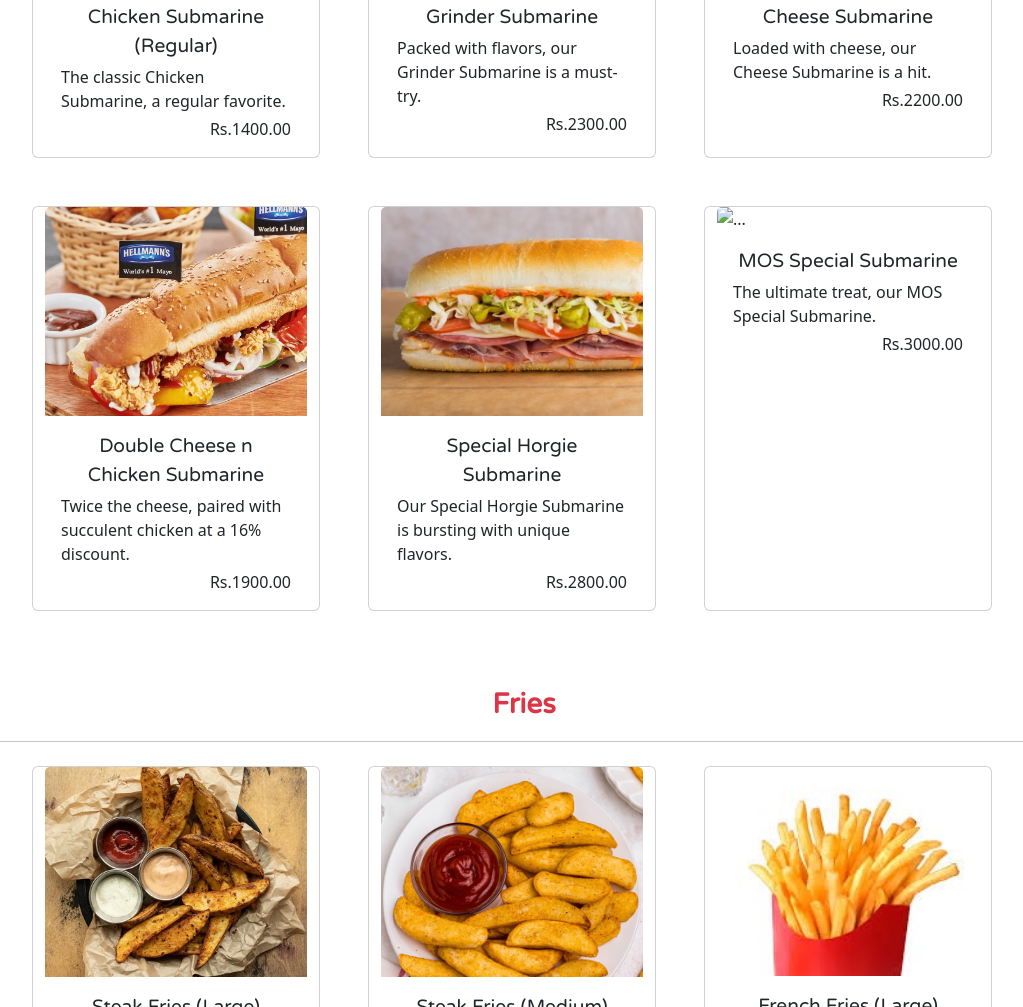
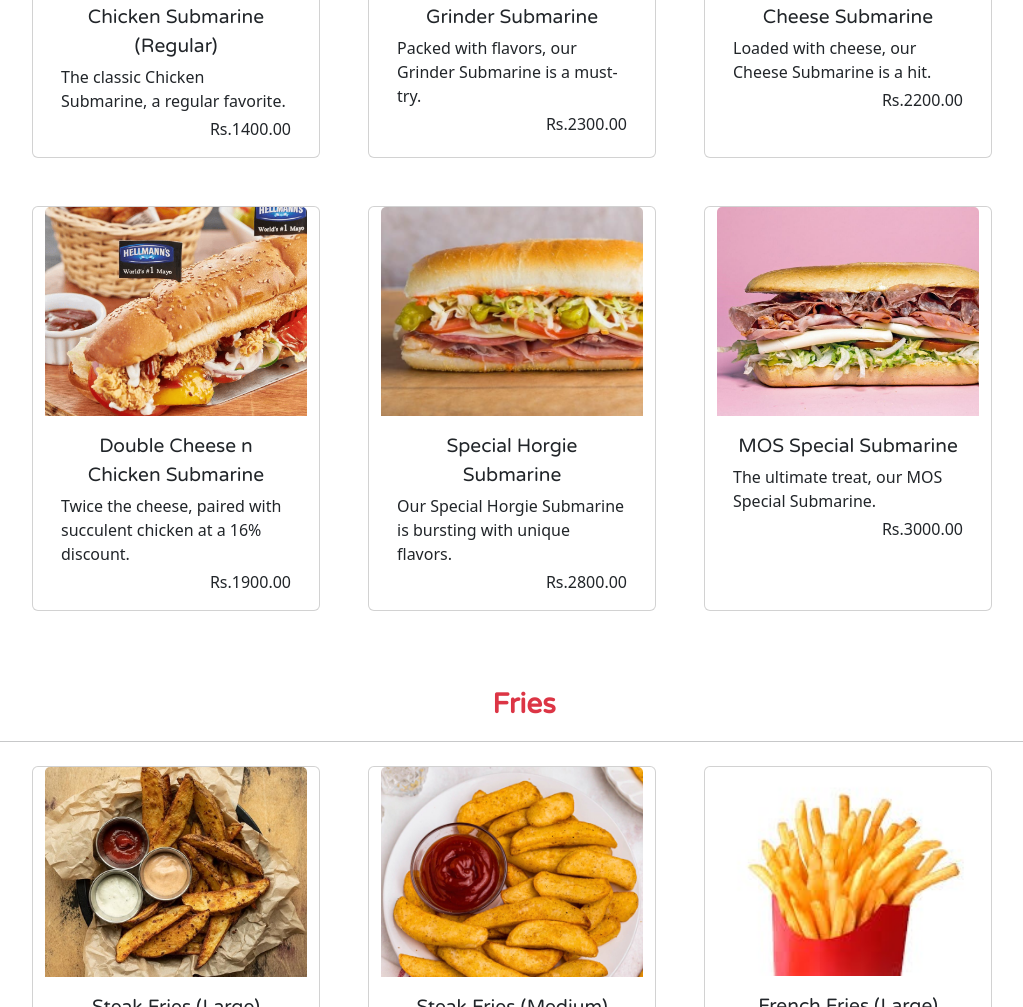
Before and after one commit to Chanuka-Methsithum/Burger_Shop, a plain HTML site: page index.html in a window 1280 px wide. Shown: the part 3870-4877 px from the top of the page, without its empty margins (116-1139 px from the left). Drawn offline with nearby package versions, Linux system fonts and the light colour scheme.

Commit message:
Final result Fune tune 02

```diff
--- a/java-script/item-js.js
+++ b/java-script/item-js.js
@@ -63,7 +63,7 @@ let submarines = [
     new Item('B1021', "Loaded with cheese, our Cheese Submarine is a hit.", "Cheese Submarine", 2200, 0, "src/Submarines/Cheese Submarine.jpg"),
     new Item('B1022', "Twice the cheese, paired with succulent chicken at a 16% discount.", "Double Cheese n Chicken Submarine", 1900, 16, "src/Submarines/Double Cheese n Chicken Submarine.png"),
     new Item('B1023', "Our Special Horgie Submarine is bursting with unique flavors.", "Special Horgie Submarine", 2800, 0, "src/Submarines/Special Horgie Submarine.jpg"),
-    new Item('B1024', "The ultimate treat, our MOS Special Submarine.", "MOS Special Submarine", 3000, 0, "")
+    new Item('B1024', "The ultimate treat, our MOS Special Submarine.", "MOS Special Submarine", 3000, 0, "src/Submarines/MOS Special Submarine.jpeg")
 ]
 let fries = [
     new Item('B1025', "Crispy, golden steak fries in a large serving.", "Steak Fries (Large)", 1200, 0, "src/Fries/Steak_Fries (Large).jpg"),
@@ -81,14 +81,6 @@ let pasta = [
     new Item('B1035', "Fresh and zesty, our Lemon Butter Pasta.", "Lemon Butter Pasta", 1950, 0, "src/Pasta/Lemon_Butter_pasta.jpg"),
     new Item('B1036', "Elegant Tagliatelle Pasta with a hint of sophistication, 1% discount.", "Tagliatelle Pasta", 2400, 1, "src/Pasta/Tagliatelle_Pasta.png"),
     new Item('B1037', "Baked to a golden finish, our Baked Ravioli with a 1% discount.", "Baked Ravioli", 2000, 1, "src/Pasta/Baked_Ravioli.jpg")
-]
-let chicken = [
-    new Item('B1038', "Classic Fried Chicken in a small, tasty portion.", "Fried Chicken (Small)", 1200, 0, ""),
-    new Item('B1039', "Juicy Fried Chicken, regular size with a 10% discount.", "Fried Chicken (Regular)", 2300, 10, ""),
-    new Item('B1040', "Large and crispy Fried Chicken with a 5% discount.", "Fried Chicken (Large)", 3100, 5, ""),
-    new Item('B1041', "Spicy and delicious Hot Wings, large portion.", "Hot Wings (Large)", 2400, 0, ""),
-    new Item('B1042', "Bold and flavorful Devilled Chicken.", "Devilled Chicken (Large)", 900, 0, ""),
-    new Item('B1043', "Smoky and savory BBQ Chicken, regular size.", "BBQ Chicken (Regular)", 2100, 0, "")
 ]
 let bevrage = [
     new Item('B1044', "Refreshing Pepsi, now with a 5% discount.", "Pepsi (330ml)", 990, 5, "src/Beverages/pepsi.jpg"),
```
Also changed, not shown: index.html (+0 -20 lines), src/Submarines/MOS Special Submarine.jpeg (added).
